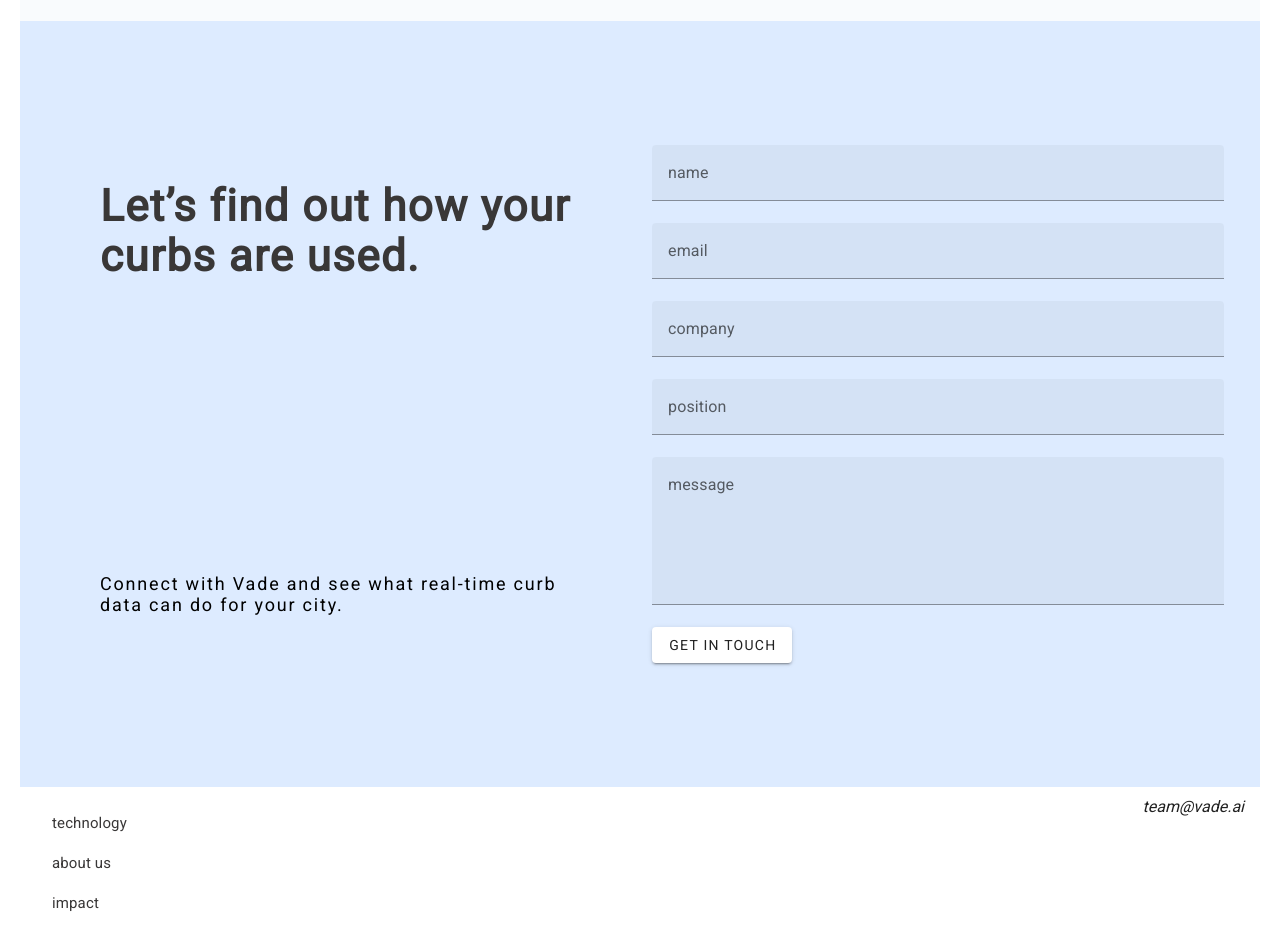
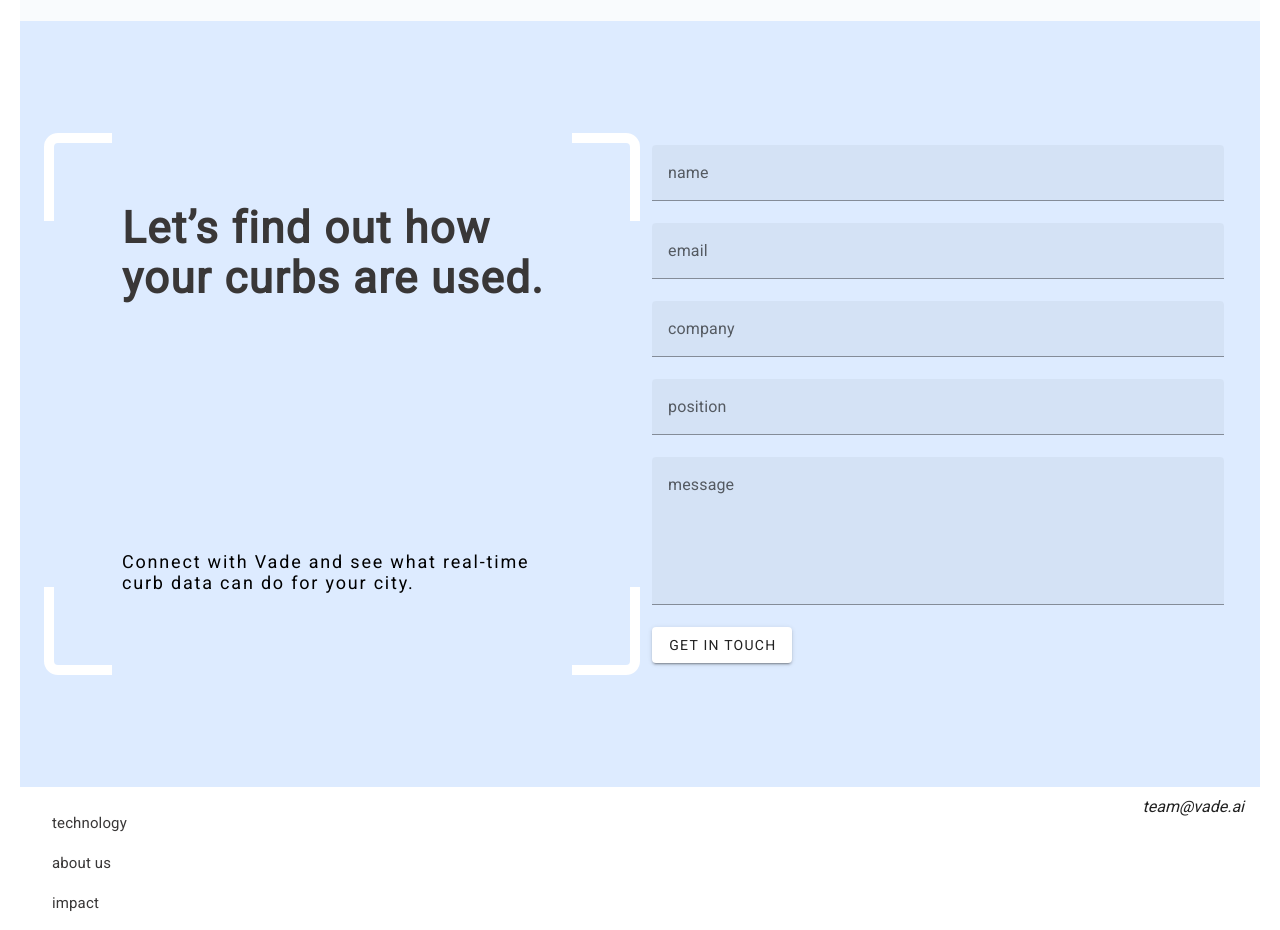
Before and after one commit to deadbeathd07/vade, a Vue app: page / in a window 1280 px wide. Shown: the part 5540-6470 px from the top of the page. Built offline with nearby package versions, Linux system fonts and the light colour scheme.

Commit message:
added classes to display corners around the header

```diff
--- a/src/sections/home/FormSection.vue
+++ b/src/sections/home/FormSection.vue
@@ -2,9 +2,9 @@
 	<v-sheet color="#ddebff" class="vade-py-27">
 		<v-container>
 			<v-row>
-				<v-col
-					cols="6"
-					class="pt-12 pb-15 px-14 d-flex flex-column justify-space-between"
+				<v-col cols="6" class="vade-corners">
+					<div
+						class="pt-12 pb-15 px-14 vade-content d-flex flex-column justify-space-between align-center"
 					>
 						<h3 class="vade-h3 vade-lh-50 vade-ls-132 primary-title">
 							Let’s find out how your curbs are used.
@@ -13,6 +13,7 @@
 							Connect with Vade and see what real-time curb data can do for your
 							city.
 						</p>
+					</div>
 				</v-col>
 				<v-col cols="6">
 					<v-form>
@@ -36,4 +37,37 @@
 	padding-top: 108px;
 	padding-bottom: 108px;
 }
+
+.vade-corners {
+	display: flex;
+	border: 10px solid white;
+	border-radius: 14px;
+	position: relative;
+	z-index: 30;
+}
+
+.vade-corners::after {
+	content: '';
+	position: absolute;
+	width: 105%;
+	height: 70%;
+	top: 15%;
+	right: -19px;
+	background-color: #ddebff;
+	z-index: 30;
+}
+
+.vade-corners::before {
+	content: '';
+	position: absolute;
+	width: 80%;
+	height: 105%;
+	top: -16px;
+	right: 10%;
+	background-color: #ddebff;
+	z-index: 30;
+}
+.vade-content {
+	z-index: 40;
+}
 </style>
```
Lines whose indentation alone changed are shown as unchanged.
